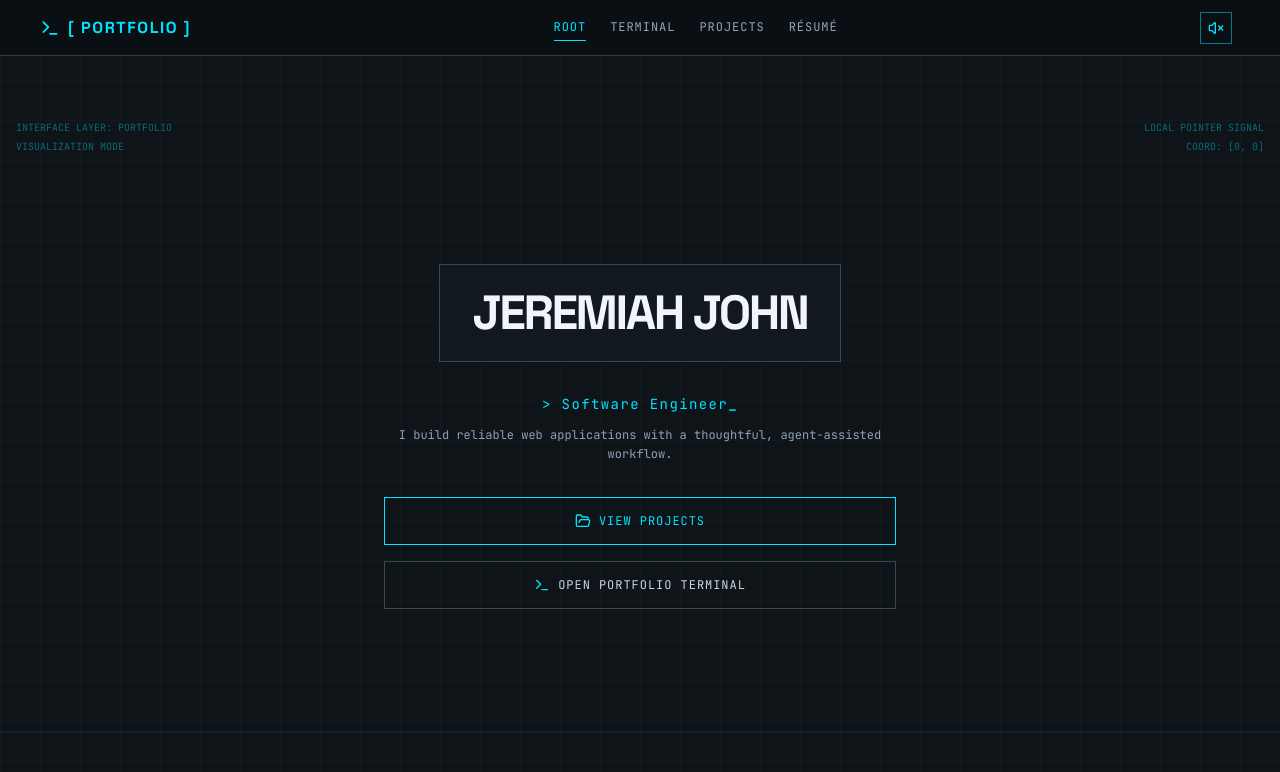
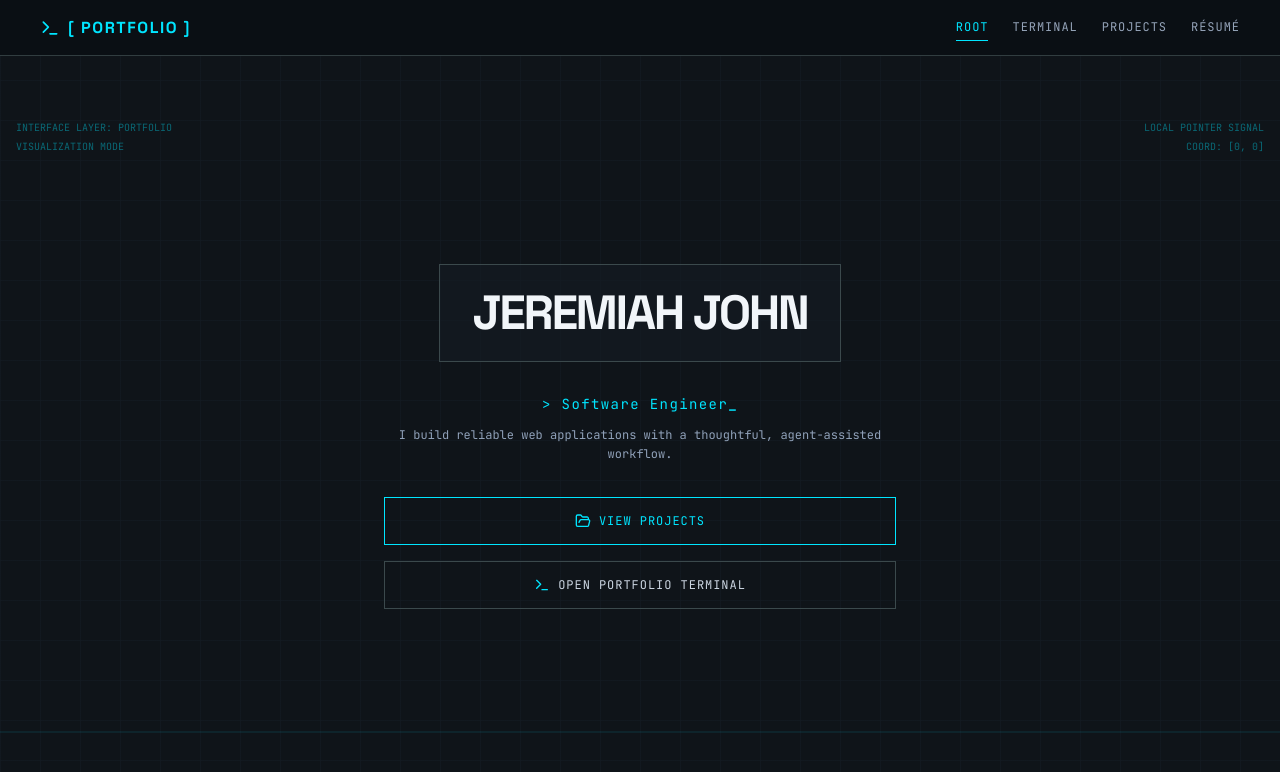
Before and after one commit to sloegr/sloegr.github.io, a React (Vite) app: page / in a window 1280 px wide. Shown: the top 772 px of the page. Built offline with nearby package versions, Linux system fonts and the light colour scheme.

Commit message:
remove sound control

```diff
--- a/src/App.tsx
+++ b/src/App.tsx
@@ -70,10 +70,8 @@ export default function App() {
 
       <PortfolioNavigation
         activeTab={activeTab}
-        audioEnabled={audioEnabled}
         profile={PROFILE}
         onNavigate={navigate}
-        onToggleAudio={toggleAudio}
       />
 
       <main className="flex-1 pt-14 pb-20 md:pb-8 px-4 md:px-10 max-w-7xl w-full mx-auto flex flex-col justify-center relative">
--- a/src/components/PortfolioNavigation.tsx
+++ b/src/components/PortfolioNavigation.tsx
@@ -2,8 +2,6 @@ import {
   FolderOpen,
   Keyboard,
   Terminal as TerminalIcon,
-  Volume2,
-  VolumeX,
 } from 'lucide-react';
 import type { LucideIcon } from 'lucide-react';
 import type { Profile, Tab } from '../types';
@@ -22,20 +20,16 @@ export const NAVIGATION_ITEMS: NavigationItem[] = [
 
 interface PortfolioNavigationProps {
   activeTab: Tab;
-  audioEnabled: boolean;
   items?: NavigationItem[];
   profile: Profile;
   onNavigate: (tab: Tab) => void;
-  onToggleAudio: () => void;
 }
 
 export function PortfolioNavigation({
   activeTab,
-  audioEnabled,
   items = NAVIGATION_ITEMS,
   profile,
   onNavigate,
-  onToggleAudio,
 }: PortfolioNavigationProps) {
   const resumeAvailable = Boolean(profile.resumeUrl);
 
@@ -79,17 +73,6 @@ export function PortfolioNavigation({
             </span>
           )}
         </nav>
-        <button
-          onClick={onToggleAudio}
-          className="icon-button mr-2"
-          aria-label={audioEnabled ? 'Disable interface sound' : 'Enable interface sound'}
-        >
-          {audioEnabled ? (
-            <Volume2 className="w-4 h-4" aria-hidden="true" />
-          ) : (
-            <VolumeX className="w-4 h-4" aria-hidden="true" />
-          )}
-        </button>
       </header>
 
       <nav
```
Also changed, not shown: 1 other file (tests, documents, lock files or other folders).
